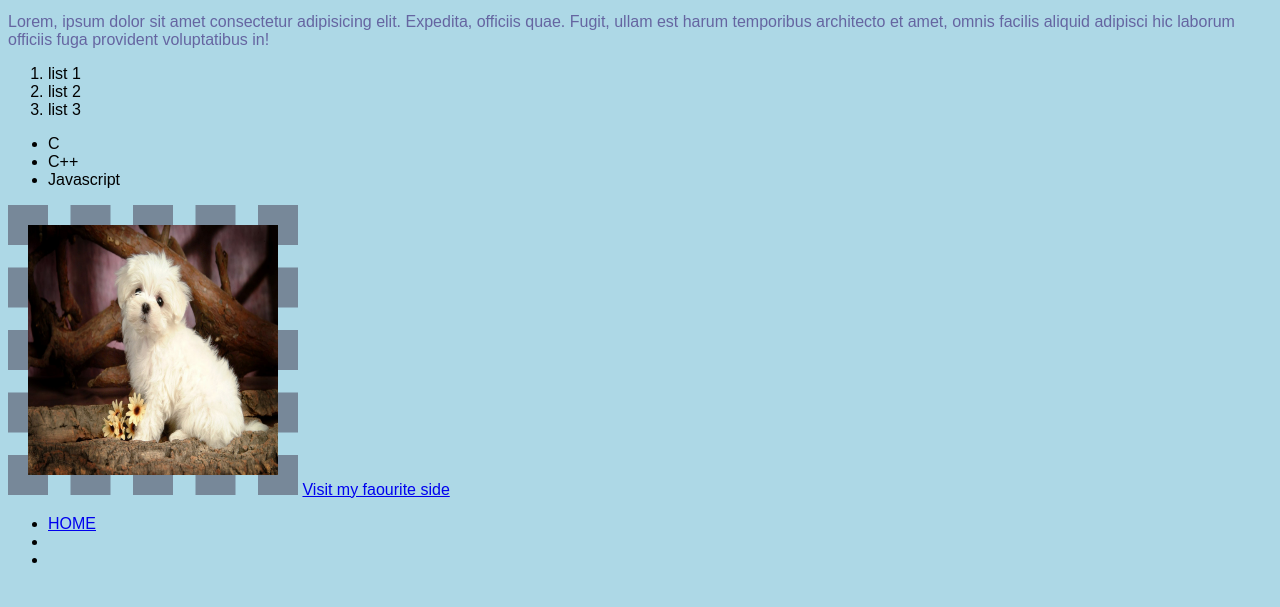
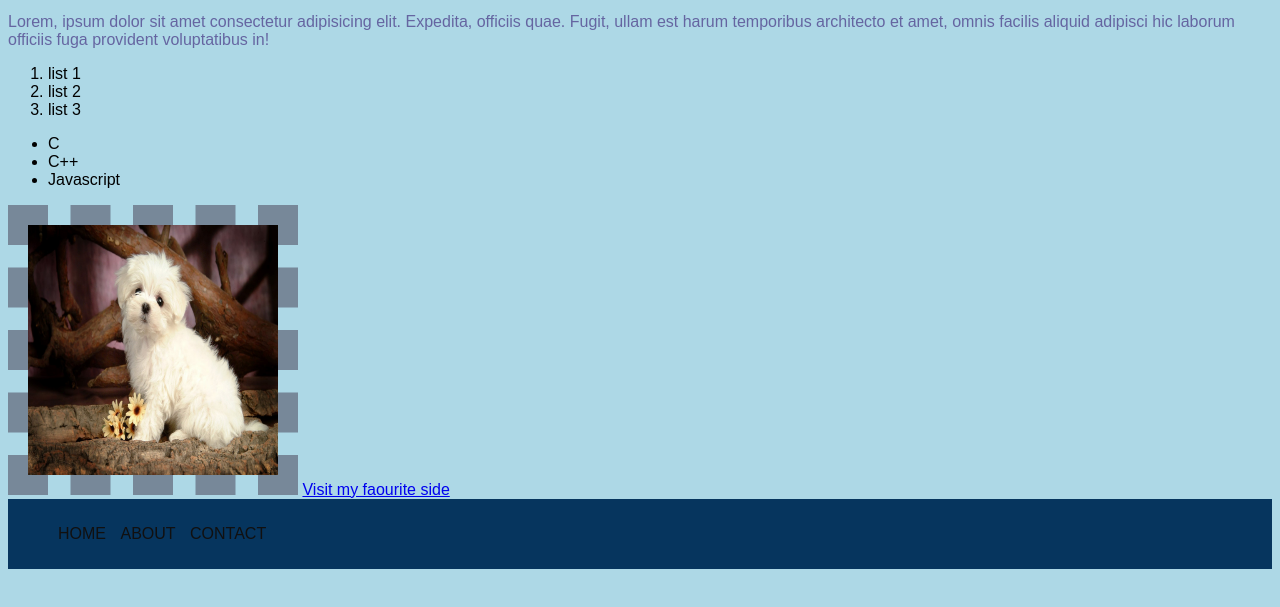
Before and after one commit to SimranRout87/NextgenDevHouse, a plain HTML site: page 01_html/index.html in a window 1280 px wide. Shown: the part 101-708 px from the top of the page. Drawn offline with Linux system fonts and the light colour scheme.

Commit message:
add:css to the nav bar

```diff
--- a/01_html/index.html
+++ b/01_html/index.html
@@ -15,6 +15,21 @@
         }
         img{
           border: 20px  dashed lightslategray;
+        }
+        nav{
+          background-color:rgb(6, 53, 94);
+          padding: 10px;
+        }
+        nav ul{
+          list-style-type:none ;
+        }
+        nav ul li{
+          display: inline;
+          margin-right: 10px;
+        }
+        nav ul li a{
+          color: rgb(17, 16, 16);
+           text-decoration: none;
         }
 
     </style>
@@ -48,8 +63,8 @@
 <nav>
   <ul>
     <li><a href="http://www.google.co.in/">HOME</a></li>
-    <li></li>
-    <li></li>
+    <li><a href="#">ABOUT</a></li>
+    <li><a href="#">CONTACT</a></li>
   </ul>
 </nav>
 
```
